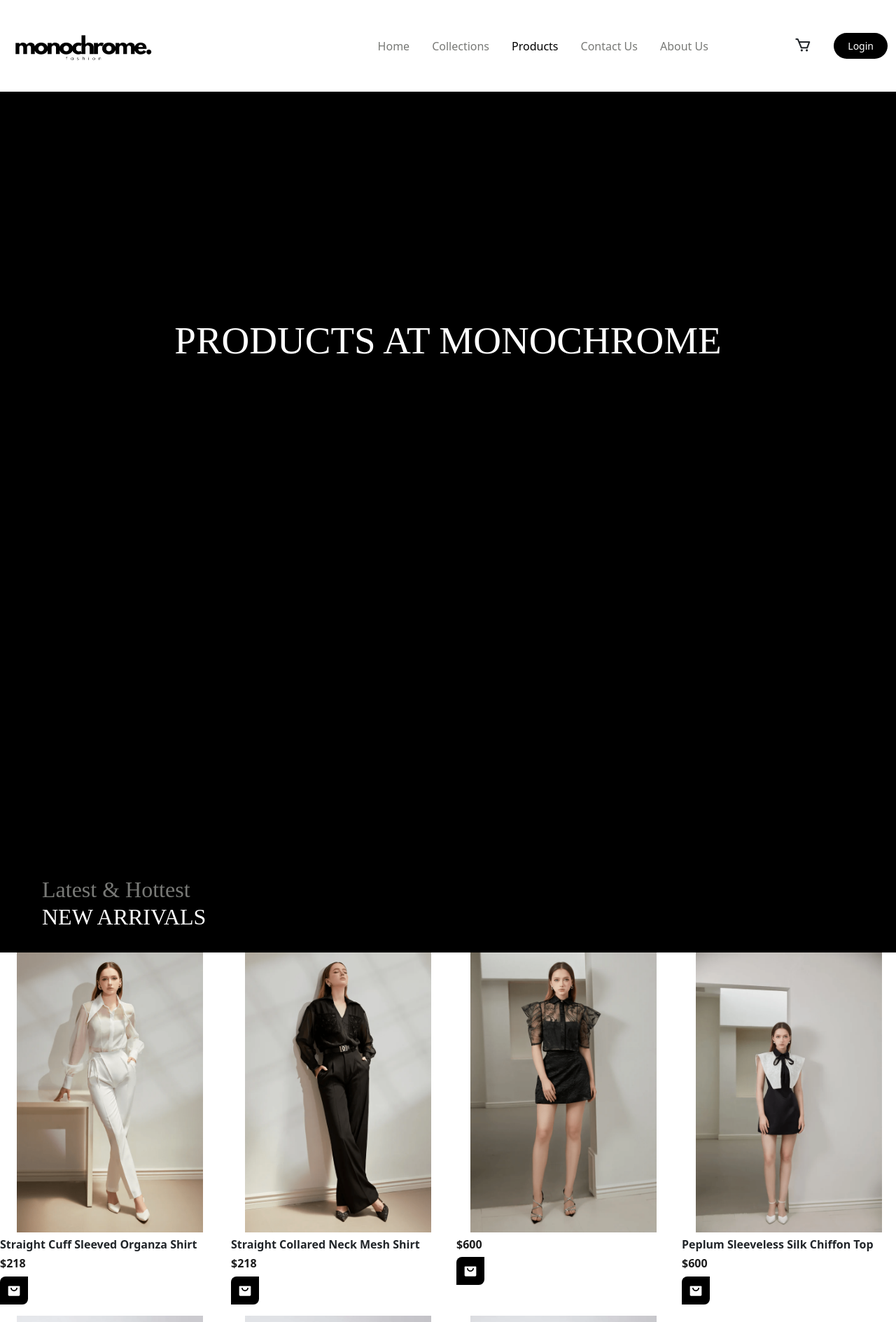
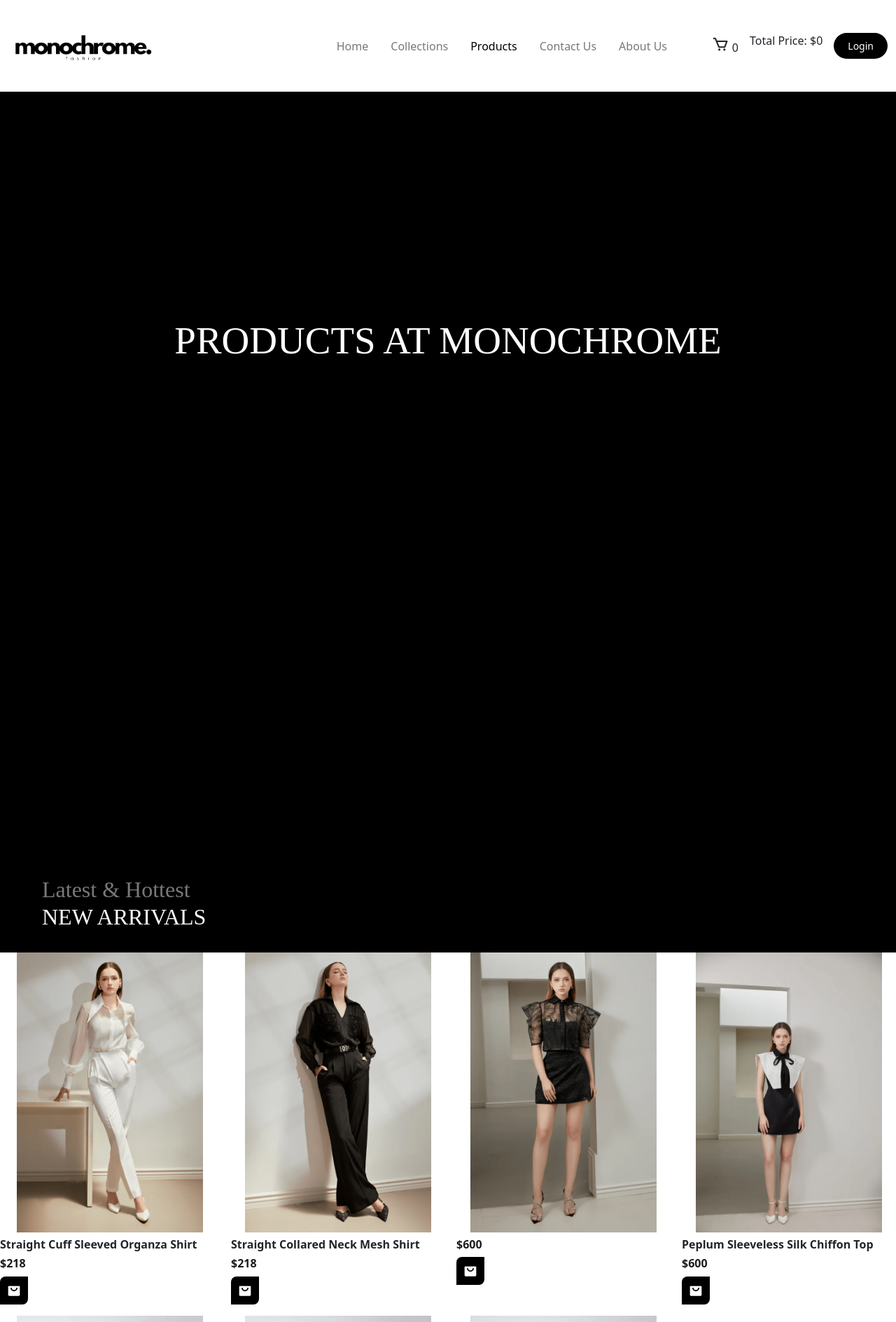
Before and after one commit to mknskies11/197_SWWT_PROJECT, a PHP site: page /products.php in a window 1280 px wide. Shown: the top 1889 px of the page at 70% size. Run offline with PHP 8.4, Linux system fonts and the light colour scheme; tables that the repository leaves empty or names only in its code hold one stand-in row (values such as "Sample post"); grey boxes marked "Sample" are stand-in pictures; grey boxes are pictures that could not be loaded.

Commit message:
Total Price DONE

```diff
--- a/functions/common_function.php
+++ b/functions/common_function.php
@@ -69,4 +69,51 @@ if($num_of_rows > 0){
   }
 }
 }
+
+
+//displaying cart ITEM function in the NAVBAR CART ICON
+function cart_item(){
+  if(isset($_GET['add_to_cart'])){
+    global $conn;
+    $get_ip_add = getIPAddress();
+
+    $select_query = "SELECT * FROM `cart_details` WHERE ip_address='$get_ip_add'";
+    $result_query = mysqli_query($conn, $select_query);
+
+    $count_cart_items = mysqli_num_rows($result_query);
+
+  }else{
+    global $conn;
+    $get_ip_add = getIPAddress();
+
+    $select_query = "SELECT * FROM `cart_details` WHERE ip_address='$get_ip_add'";
+    $result_query = mysqli_query($conn, $select_query);
+
+    $count_cart_items = mysqli_num_rows($result_query);
+    }
+  echo $count_cart_items;
+  }
+
+
+//displaying the TOTAL PRICE function
+function total_cart_price(){
+  global $conn;
+  $get_ip_add = getIPAddress();
+  $total_price = 0;
+  $cart_query = "SELECT * FROM `cart_details` WHERE ip_address='$get_ip_add'";
+  $result = mysqli_query($conn, $cart_query);
+
+  while($row = mysqli_fetch_array($result)){
+    $productID = $row['product_id'];
+    $select_products = "SELECT * FROM `products` WHERE product_id='$productID'";
+    $result_products = mysqli_query($conn, $select_products);
+
+    while($row_product_price = mysqli_fetch_array($result_products)){
+$productPrice = array($row_product_price['product_price']);
+$product_values = array_sum($productPrice);
+$total_price += $product_values;
+    }
+  }
+  echo $total_price;
+}
 ?>
--- a/products.php
+++ b/products.php
@@ -52,7 +52,8 @@ include 'functions/common_function.php';
 
                 <!-- Navbar Icons -->
           <div class="d-flex align-items-center me-3">
-            <a href="#" class="text-dark me-3"><i class="bx bx-cart bx-sm"></i></a>
+            <a href="#" class="text-dark me-3" style="text-decoration: none;"><i class="bx bx-cart bx-sm"></i> <?php cart_item(); ?></a>
+            <p>Total Price: $<?php total_cart_price(); ?></p>
 
           </div>
 
```
Also changed, not shown: admin_area/product_images/summerdress3.png (added).
